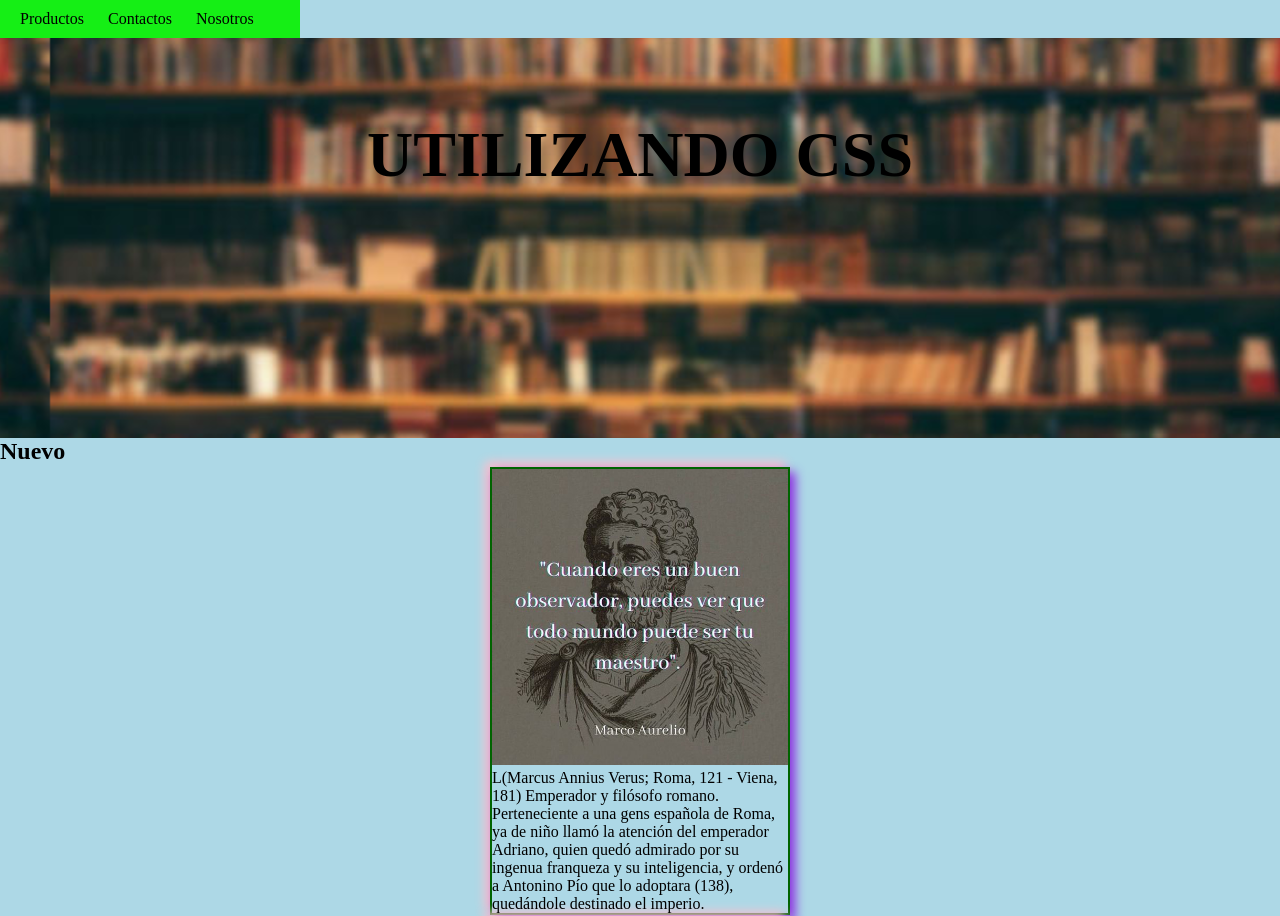
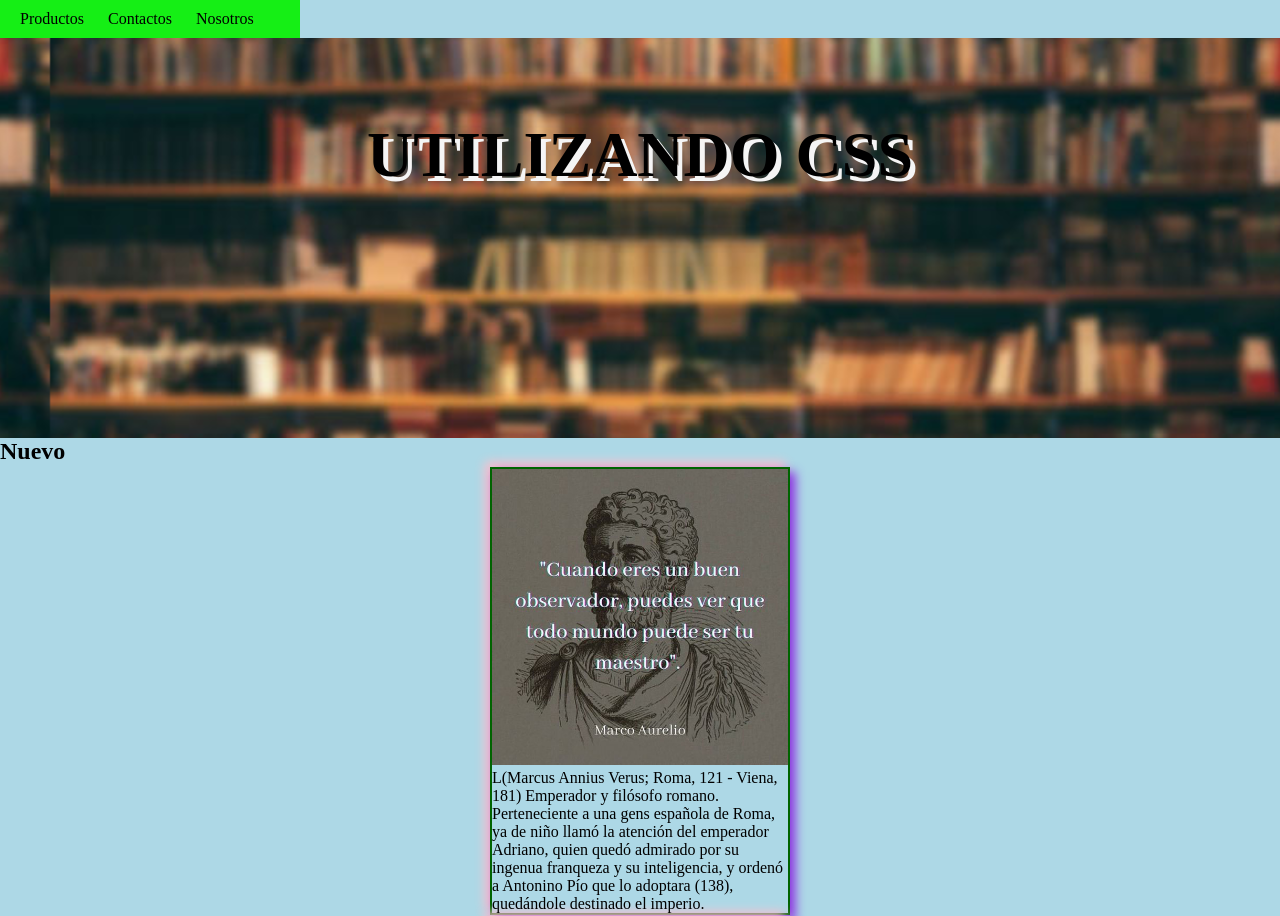
Before and after one commit to Fabio22f22/Clase15-10-24.github.io, a plain HTML site: page index.html in a window 1280 px wide. Shown: the top 916 px of the page. Drawn offline with Linux system fonts and the light colour scheme; a web font is replaced by a local one.

Commit message:
Update 1 Style.css

```diff
--- a/Style.css
+++ b/Style.css
@@ -32,7 +32,7 @@ h1{
     text-align: center;
     font-size: 4em;
     text-transform: uppercase;
-    text-shadow: 5px 5px  whitesmokemnb;
+    text-shadow: 5px 5px  whitesmoke;
 
 }
 
```
